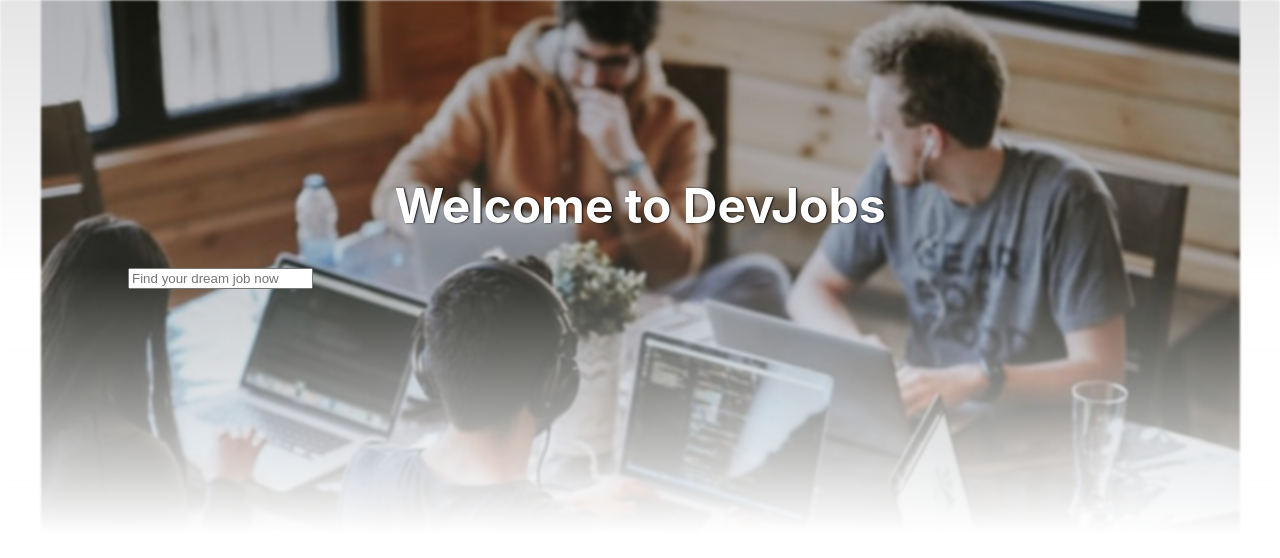
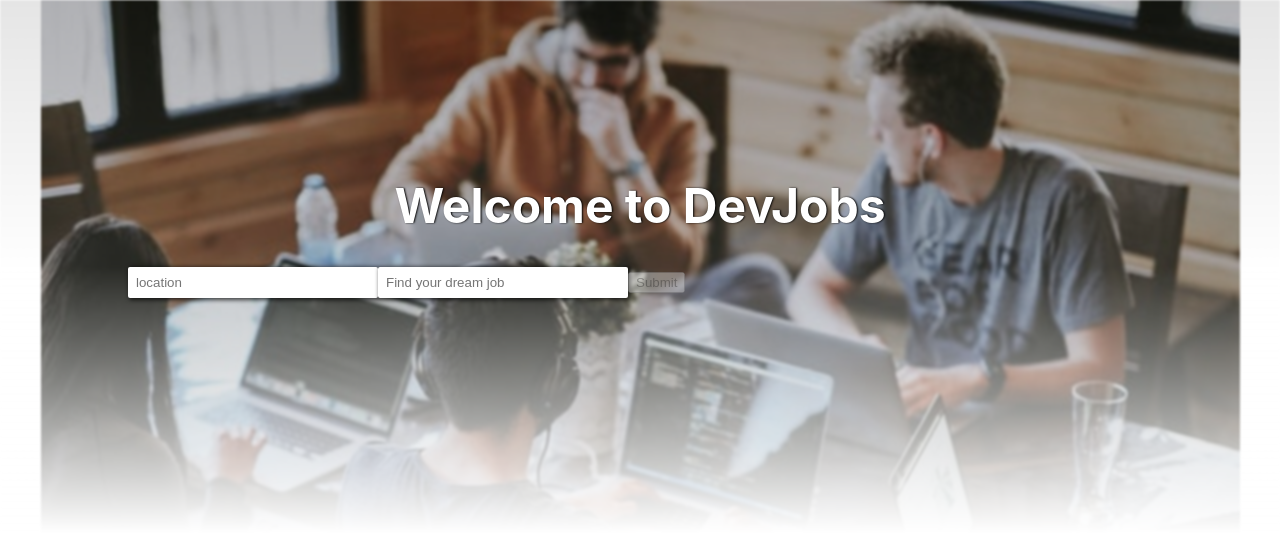
Before and after one commit to sprakash57/hunt-jobs, a React (Create React App) app in the folder client/: page / in a window 1280 px wide. Shown: the top 558 px of the page. Built offline with nearby package versions, Linux system fonts and the light colour scheme.

Commit message:
refactor: Add useFormFields for job search form

```diff
--- a/client/src/components/JobList.tsx
+++ b/client/src/components/JobList.tsx
@@ -1,15 +1,29 @@
-
+import React from "react";
+import { useFormFields } from "../helpers/hooks";
+import Input from "./common/Input";
 
 const JobList = () => {
+    const [fields, handleFieldChange] = useFormFields({
+        location: "",
+        category: ""
+    })
+
+    const handleSubmit = (e: React.SyntheticEvent) => {
+        e.preventDefault();
+        console.log(fields)
+    }
+
+    const hasValidInputs = () => fields.location || fields.category;
+
     return (
         <section>
-            <form>
-                <label htmlFor="location" aria-hidden={true} />
-                <label htmlFor="technology" aria-hidden={true} />
-                <input type="text" id="technology" placeholder="Find your dream job now" />
+            <form onSubmit={handleSubmit}>
+                <Input changeCallback={handleFieldChange} value={fields.location} placeholder="location" id="location" />
+                <Input changeCallback={handleFieldChange} value={fields.category} placeholder="Find your dream job" id="category" />
+                <button disabled={!hasValidInputs()}>Submit</button>
             </form>
         </section>
     )
 }
 
-export default JobList
+export default JobList;
--- /dev/null
+++ b/client/src/helpers/hooks/index.ts
@@ -0,0 +1,21 @@
+import React, { useState } from "react";
+
+type UseFormFields = [
+    fields: SearchFields,
+    cb: (event: React.FormEvent<HTMLInputElement>) => void
+]
+
+export const useFormFields = (initialState: SearchFields): UseFormFields => {
+    const [fields, setFields] = useState(initialState);
+
+    return [
+        fields,
+        function (event: React.FormEvent<HTMLInputElement>) {
+            const target = event.target as HTMLInputElement;
+            setFields({
+                ...fields,
+                [target.id]: target.value
+            })
+        }
+    ]
+}
--- a/client/src/styles/components/common/Input.module.scss
+++ b/client/src/styles/components/common/Input.module.scss
@@ -3,5 +3,5 @@
     border-radius: 2px;
     width: 250px;
     border: none;
-    box-shadow: 1px 1px 8px 3px hsl(0, 1%, 43%, 80%);
+    box-shadow: 2px 1px 4px 1px hsla(0, 0%, 0%, 0.7);
 }
--- /dev/null
+++ b/client/src/types.d.ts
@@ -0,0 +1,4 @@
+interface SearchFields {
+    category: string;
+    location: string;
+}
```
